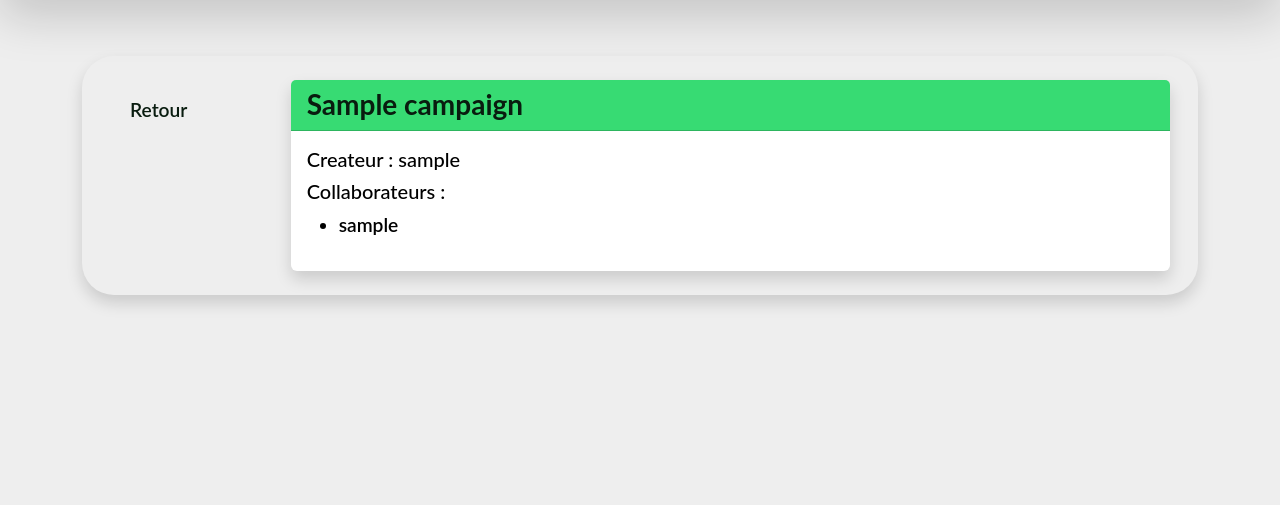
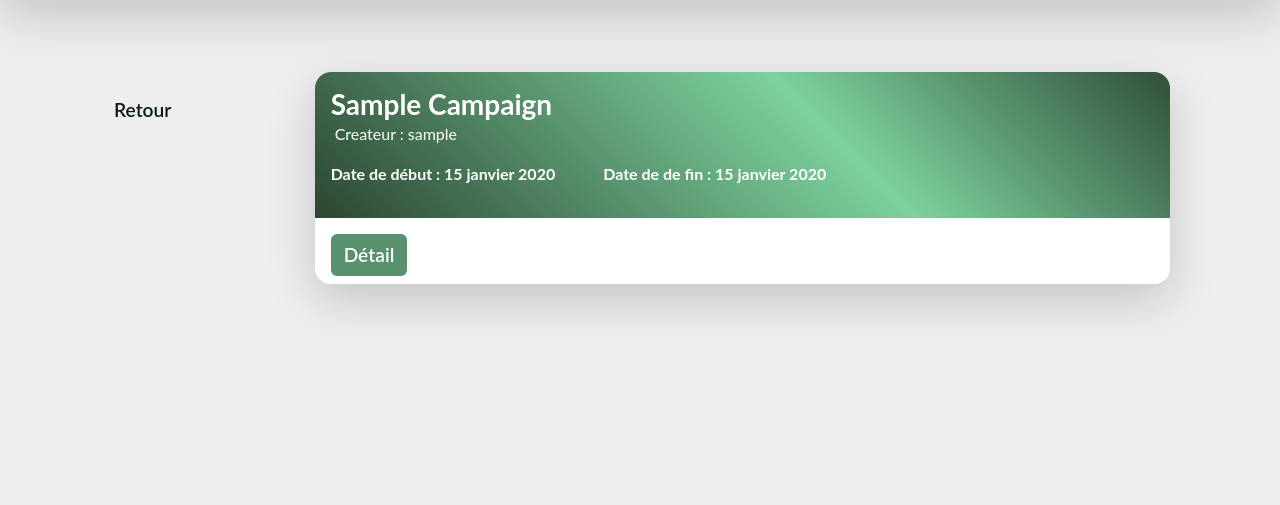
Before and after one commit to NNNACHID/Old_OPT_Project, a Django app: page /campaigns/campaigns_created_list/1/ in a window 1280 px wide. Shown: the part 64-569 px from the top of the page. Run offline with Django 5.2, Linux system fonts and the light colour scheme; a user stored in the database is signed in; tables that the repository leaves empty hold one stand-in row (values such as "Sample post"); some libraries are stand-ins or nearby versions.

Commit message:
feat, front update

```diff
--- a/campaigns/templates/campaigns_created_list.html
+++ b/campaigns/templates/campaigns_created_list.html
@@ -4,31 +4,30 @@
 <div class="container content-container mt-5 p-4">
 
     <div
-        class="row justify-content-center align-items-center align-self-center border-0 shadow rounded-5 mt-5 campaigns-container p-3">
+        class="row justify-content-center align-items-center align-self-center border-0 mt-5 campaigns-container p-3">
         <div class="col-md-2 justify-content-center align-self-start p-3">
             <ul class="nav flex-column">
-                <li class="nav-item">
-                    <a class="nav-link" href="{% url 'campaigns:campaigns_list' campaign_page_user.pk %}">Retour</a>
+                <li class="nav-item my-2">
+                    <a class="text-decoration-none" href="{% url 'campaigns:campaigns_list' campaign_page_user.pk %}">Retour</a>
                 </li>
             </ul>
         </div>
         <div class="col-md-10">
             {% for campaign_data in campaigns_with_collaborators %}
-            <div class="row justify-content-center">
-                <a href="{% url 'campaigns:campaign_page' campaign_pk=campaign_data.campaign.pk campaign_user_pk=campaign_page_user.pk %}" class="text-decoration-none">
-                    <div class="card my-2 campaigns-cards shadow">
-                        <h3 class="card-header fw-bold">{{ campaign_data.campaign.name }}</h3>
-                        <div class="card-body">
-                            <h5 class="card-title">Createur : {{ campaign_data.campaign.campaign_creator }}</h5>
-                            <h5 class="card-title">Collaborateurs :</h5>
-                            <ul class="">
-                                {% for collaborator in campaign_data.collaborators %}
-                                <li>{{ collaborator.username }}</li>
-                                {% endfor %}
-                            </ul>
-                        </div>
+            <div class="card ms-4 mb-2 campaigns-cards rounded-4 shadow-lg">
+                <div class="card-body campaign-card-body text-center rounded-top-4">
+                    <h3 class="text-capitalize fw-bolder text-start m-0">{{ campaign_data.campaign.name }}</h3>
+                    <p class="ms-1 text-start">Createur : {{ campaign_data.campaign.campaign_creator }}</p>
+                    <div class="d-flex mt-6 fw-bold">
+                        <p class=" me-5">Date de début : {{ campaign_data.campaign.start_date}} </p>
+                        <p>Date de de fin : {{ campaign_data.campaign.end_date}} </p>
                     </div>
-                </a>
+                </div>
+                <div class="campaigns-card-footer rounded-bottom-4 pt-3 ps-3">
+                    <a class="btn request-campaign-button mx-auto mb-2"
+                        href="{% url 'campaigns:campaign_page' campaign_pk=campaign_data.campaign.pk campaign_user_pk=campaign_page_user.pk %}"
+                        role="button">Détail</a>
+                </div>
             </div>
             {% empty %}
             <p>Aucune campagne pour le moment</p>
--- a/campaigns/templates/campaigns_list.html
+++ b/campaigns/templates/campaigns_list.html
@@ -3,7 +3,7 @@
 {% block content %}
     <div class="container mt-5 p-4">
 
-        <div class="row justify-content-center align-items-center align-self-center rounded-5 mt-5 campaigns-container p-3">
+        <div class="row justify-content-center align-items-center align-self-center mt-5 campaigns-container p-3">
             <div class="col-md-2 justify-content-center align-self-start p-3">
                 <ul class="nav flex-column">
                     <li class="nav-item my-2">
```
Also changed, not shown: campaigns/templates/campaigns_participate_list.html (+16 -17 lines).
